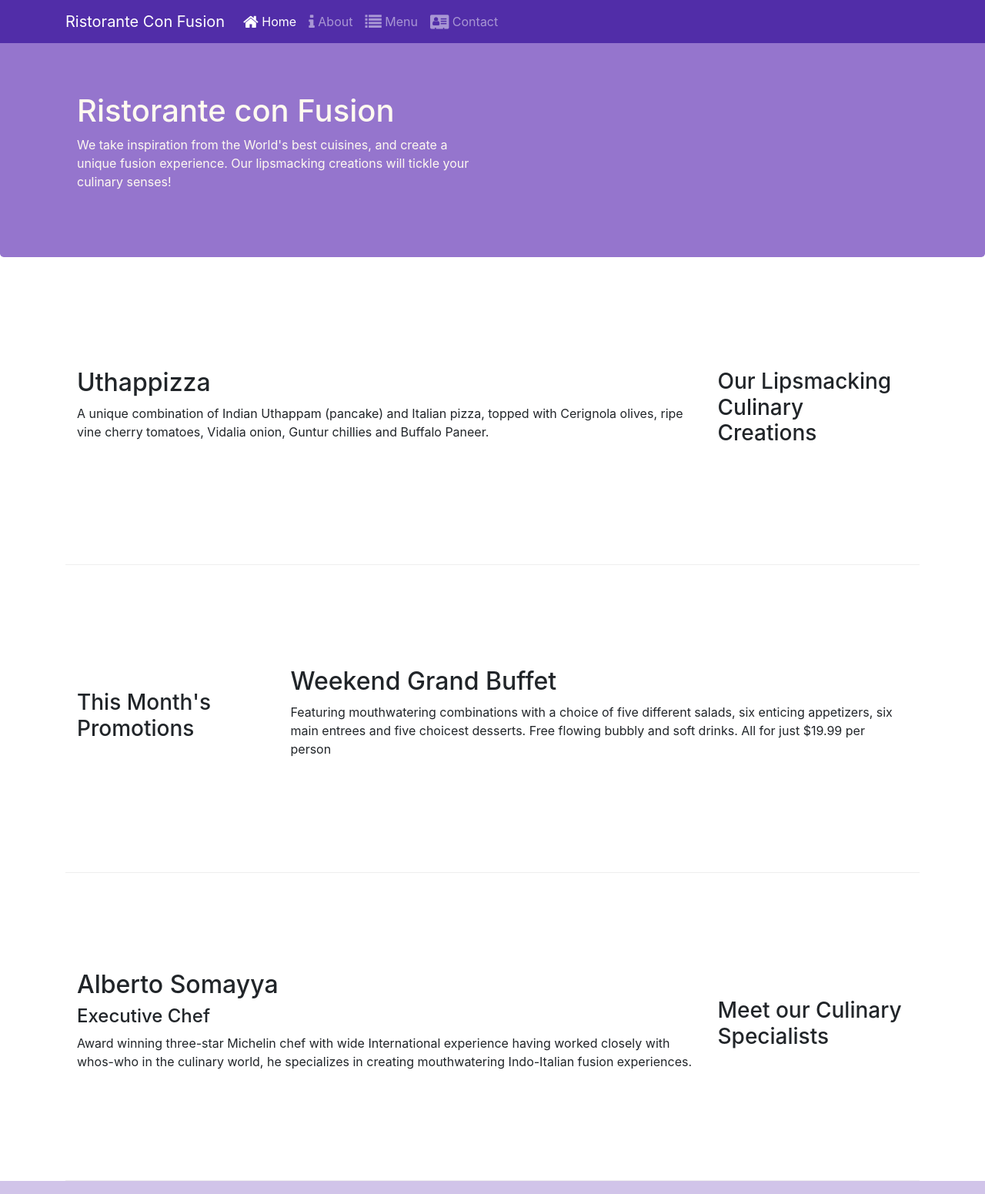
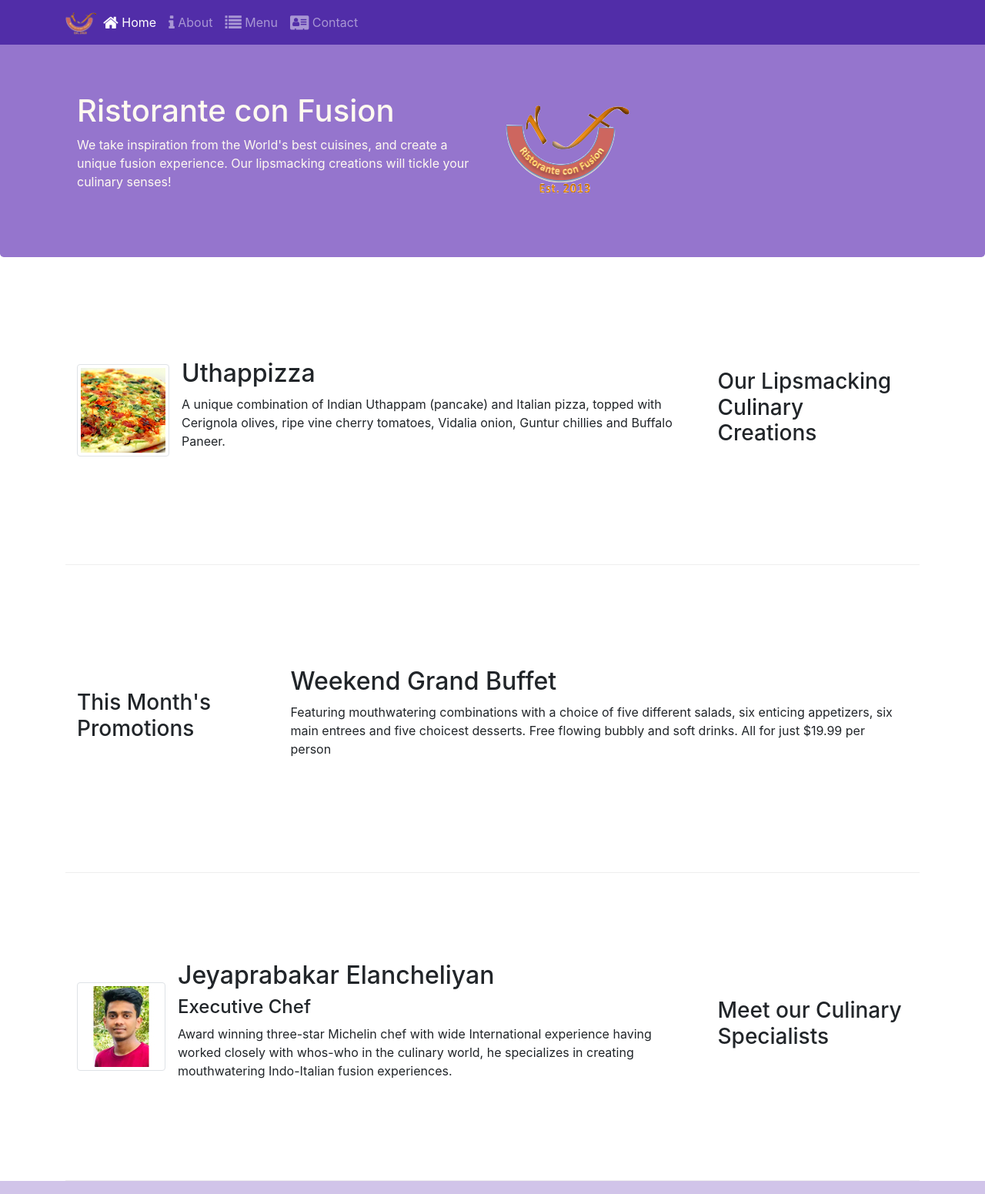
Before and after one commit to Jeyaprabakar01/Spring-Deer-Restaurant, a website: page index.html in a window 1280 px wide. Shown: the top 1551 px of the page at 77% size. Drawn offline with nearby package versions, Linux system fonts and the light colour scheme.

Commit message:
images and media

```diff
--- a/index.html
+++ b/index.html
@@ -24,7 +24,7 @@
                 <span class="navbar-toggler-icon"></span>
             </button>
 
-           <a class="navbar-brand" href="#">Ristorante Con Fusion</a>
+            <a class="navbar-brand mr-auto" href="#"><img src="img/logo.png" height="30" width="41"></a>
 
            <div class="collapse navbar-collapse" id="Navbar">
                 <ul class="navbar-nav mr-auto">
@@ -48,7 +48,8 @@
                     <h1>Ristorante con Fusion</h1>
                     <p>We take inspiration from the World's best cuisines, and create a unique fusion experience. Our lipsmacking creations will tickle your culinary senses!</p>
                 </div>
-                <div class="col-12 col-sm">
+                <div class="col-12 col-sm align-self-center">
+                    <img src="img/logo.png" class="img-fluid">
                 </div>
             </div>
         </div>
@@ -60,8 +61,17 @@
                 <h3>Our Lipsmacking Culinary Creations</h3>
             </div>
             <div class="col col-sm order-sm-first col-md">
-                <h2>Uthappizza</h2>
-                <p>A unique combination of Indian Uthappam (pancake) and Italian pizza, topped with Cerignola olives, ripe vine cherry tomatoes, Vidalia onion, Guntur chillies and Buffalo Paneer.</p>
+                <div class="media">
+                    <img class="d-flex mr-3 img-thumbnail align-self-center"
+                            src="img/uthappizza.png" alt="Uthappizza">
+                    <div class="media-body">
+                        <h2 class="mt-0">Uthappizza</h2>
+                        <p class="d-none d-sm-block">A unique combination of Indian Uthappam (pancake) and
+                            Italian pizza, topped with Cerignola olives, ripe vine
+                            cherry tomatoes, Vidalia onion, Guntur chillies and
+                            Buffalo Paneer.</p>
+                    </div>
+                </div>
             </div>
         </div>
 
@@ -81,9 +91,19 @@
                 <h3>Meet our Culinary Specialists</h3>
             </div>
             <div class="col col-sm order-sm-first col-md">
-                <h2>Alberto Somayya</h2>
-                <h4>Executive Chef</h4>
-                <p>Award winning three-star Michelin chef with wide International experience having worked closely with whos-who in the culinary world, he specializes in creating mouthwatering Indo-Italian fusion experiences. </p>
+                <div class="media">
+                    <img class="d-flex mr-3 img-thumbnail align-self-center"
+                            src="img/prabakar.jpg" alt="Alberto Somayya">
+                    <div class="media-body">
+                        <h2 class="mt-0">Jeyaprabakar Elancheliyan</h2>
+                        <h4>Executive Chef</h4>
+                        <p class="d-none d-sm-block">Award winning three-star Michelin chef with wide
+                            International experience having worked closely with
+                            whos-who in the culinary world, he specializes in
+                            creating mouthwatering Indo-Italian fusion experiences.
+                            </p>
+                    </div>
+                </div>
             </div>
         </div>
     </div>
```
Also changed, not shown: aboutus.html (+1 -1 lines), contactus.html (+1 -1 lines), img/buffet.png (added), img/logo.png (added), img/prabakar.jpg (added), img/uthappizza.png (added), 1 other file.
